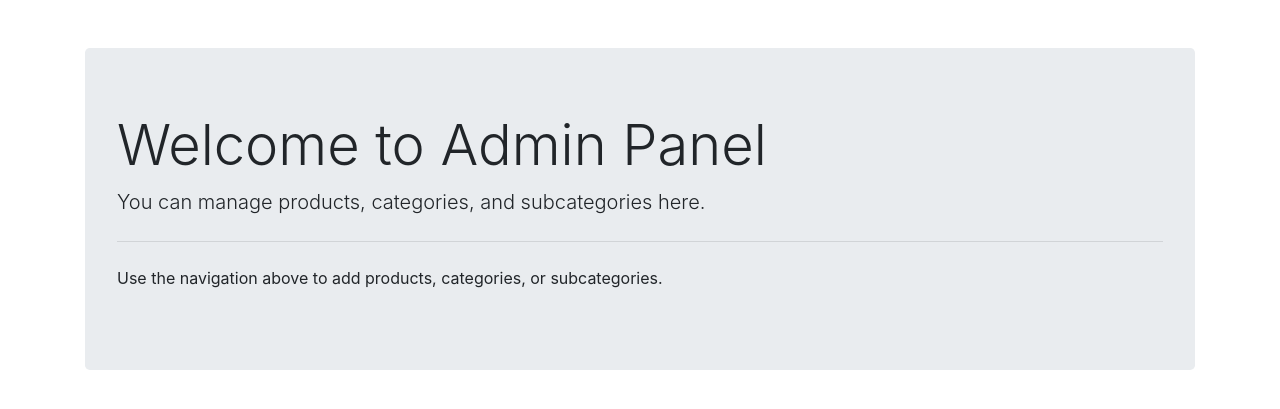
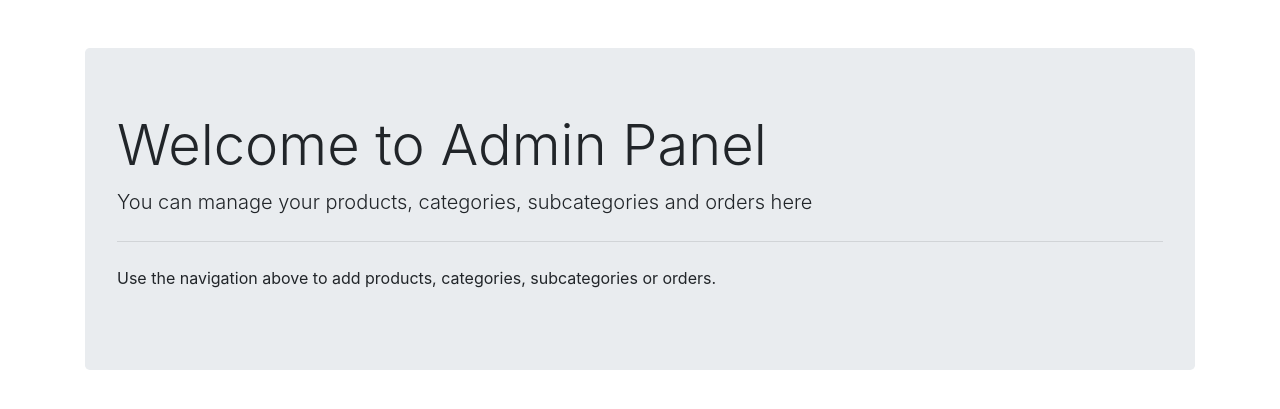
Before and after one commit to tsabbir007/ecommerce, a PHP site: page /admin/ in a window 1280 px wide. Shown: the part 56-465 px from the top of the page. Run offline with PHP 8.4, Linux system fonts and the light colour scheme.

Commit message:
feat: Update Title name

```diff
--- a/admin/index.php
+++ b/admin/index.php
@@ -3,9 +3,9 @@
 <div class="container mt-5">
     <div class="jumbotron">
         <h1 class="display-4">Welcome to Admin Panel</h1>
-        <p class="lead">You can manage products, categories, and subcategories here.</p>
+        <p class="lead">You can manage your products, categories, subcategories and orders here</p>
         <hr class="my-4">
-        <p>Use the navigation above to add products, categories, or subcategories.</p>
+        <p>Use the navigation above to add products, categories, subcategories or orders.</p>
     </div>
 </div>
 
--- a/shop.php
+++ b/shop.php
@@ -53,11 +53,6 @@ include './common/nav.php';
                     </div>
                     <!-- SHOP LISTING-->
                     <div class="col-lg-9 order-1 order-lg-2 mb-5 mb-lg-0">
-                        <div class="row mb-3 align-items-center">
-                            <div class="col-lg-6 mb-2 mb-lg-0">
-                                <p class="text-sm text-muted mb-0">Showing 1–12 of 53 results</p>
-                            </div>
-                        </div>
                         <div class="row">
                             <!-- PRODUCT-->
 
```
